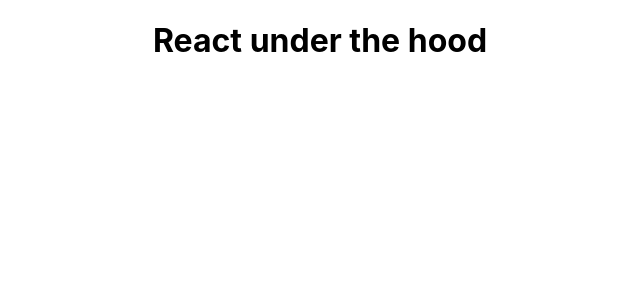
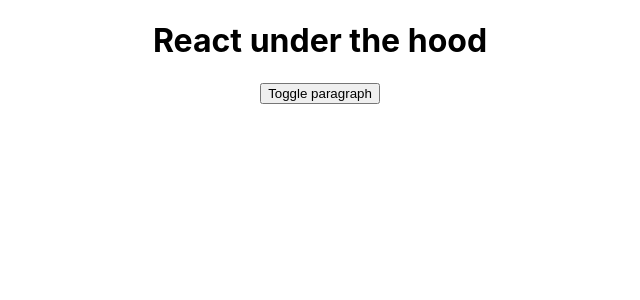
Before and after one commit to Waldemar-00/react-under-hood, a React (Create React App) app: page / in a window 1280 px wide. Shown: the top 300 px of the page, without its empty margins (320-960 px from the left). Built offline with nearby package versions, Linux system fonts and the light colour scheme.

Commit message:
change state - change Virtual React DOM and React DOM

```diff
--- a/package.json
+++ b/package.json
@@ -3,6 +3,7 @@
   "version": "0.1.0",
   "private": true,
   "dependencies": {
+    "@babel/plugin-proposal-private-property-in-object": "^7.21.11",
     "@testing-library/jest-dom": "^5.17.0",
     "@testing-library/react": "^13.4.0",
     "@testing-library/user-event": "^13.5.0",
--- a/src/App.js
+++ b/src/App.js
@@ -1,9 +1,22 @@
 import './App.css'
-
+import Button from './components/UI/Button'
+import { useState } from 'react'
 function App() {
+  const [isShow, setIsShow] = useState(false)
+  function toggleParagraph() {
+    setIsShow(isShow => !isShow)
+  }
   return (
     <div className="App">
       <h1>React under the hood</h1>
+      { isShow &&
+        <p>Lorem ipsum dolor sit amet consectetur adipisicing elit. Impedit maiores iure aliquid quam repellat doloribus nihil, error quos
+          natus nobis adipisci illum eaque nulla molestias dolorem eveniet temporibus odio cupiditate!
+        </p>
+      }
+      <Button foo={toggleParagraph}>
+        Toggle paragraph
+      </Button>
     </div>
   )
 }
--- /dev/null
+++ b/src/components/UI/Button.js
@@ -0,0 +1,8 @@
+function Button({ children, foo }) {
+  return (
+    <button onClick={foo}>
+      { children }
+    </button>
+  )
+}
+export default Button
```
Also changed, not shown: 1 other file (tests, documents, lock files or other folders).
